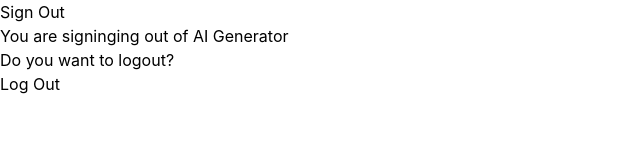
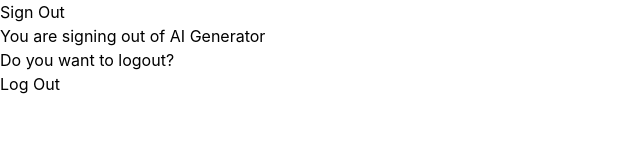
Before and after one commit to COSC-499-W2023/year-long-project-team-11, a React (Create React App) app in the folder app/frontend/: page / in a window 1280 px wide. Shown: the top 160 px of the page, without its empty margins (0-640 px from the left). Built offline with nearby package versions, Linux system fonts and the light colour scheme.

Commit message:
Update Logout.js
signinging

```diff
--- a/app/frontend/src/Logout.js
+++ b/app/frontend/src/Logout.js
@@ -6,7 +6,7 @@
     <div>
         <div className="card">
         <h2>Sign Out</h2>
-        <p>You are signinging out of AI Generator</p>
+        <p>You are signing out of AI Generator</p>
         <p>Do you want to logout?</p>
         <button>Log Out</button>
       </div>
```
